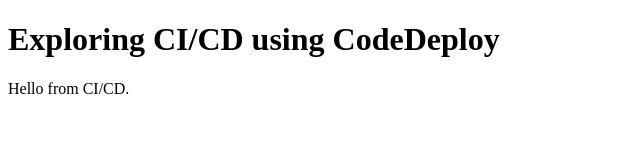
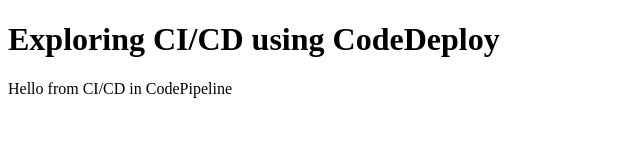
Before and after one commit to deepeshchandnani/simple-html-app, a plain HTML site: page index.html in a window 1280 px wide. Shown: the whole page, without its empty margins (0-640 px from the left). Drawn offline with Linux system fonts and the light colour scheme.

Commit message:
Update index.html

```diff
--- a/index.html
+++ b/index.html
@@ -6,7 +6,7 @@
 <body>
 
 <h1>Exploring CI/CD using CodeDeploy</h1>
-<p>Hello from CI/CD.</p>
+<p>Hello from CI/CD in CodePipeline</p>
 
 </body>
 </html>
```
